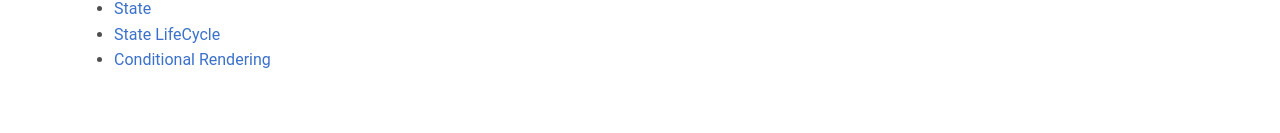
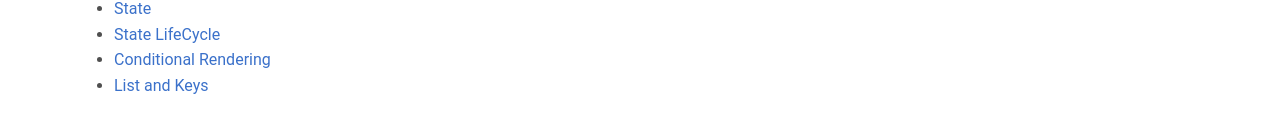
Before and after one commit to Khyati2701/second-App, a React (Create React App) app: page /examples/classcomponent in a window 1280 px wide. Shown: the part 197-330 px from the top of the page. Built offline with nearby package versions, Linux system fonts and the light colour scheme.

Commit message:
list and keys

```diff
--- /dev/null
+++ b/src/Component/Class-Component/07ListKeysInClassCompo.jsx
@@ -0,0 +1,22 @@
+import React, { Component } from "react";
+
+class ListKeysInClassCompo extends Component{
+
+        //jayare pn aapade data ne structuraised from ma arrange karvo che tayare kist no use kari chi apade.
+        //data always object and array na from ma aavse tene structurerised form ma arrange karva mate list no use kari chi.
+        //List: it means data structure wise set karva.
+        //array: it is non primitive datatype.it can use to store  multipal datatype in one datatype.
+        //array: return index start with(0).
+        //object: return key and value.
+    render(){
+        const items = [1,2,3,4,5]
+        console.log(items);
+        return(
+            <>
+            <h1>return</h1>
+            </>
+        )
+    }
+}
+
+export default ListKeysInClassCompo;
--- a/src/Component/Class-Component/ClassCompoMenu.jsx
+++ b/src/Component/Class-Component/ClassCompoMenu.jsx
@@ -11,6 +11,7 @@ class ClassCompoMenu extends Component {
                     <li><Link to="stateinclass">State</Link></li>
                     <li><Link to="statelifecycleinclass">State LifeCycle</Link></li>
                     <li><Link to="conditionalrenderinginclasscompo">Conditional Rendering</Link></li>
+                    <li><Link to="listkeysinclasscompo">List and Keys</Link></li>
                 </ul>
                 <Outlet></Outlet>
             </>
--- a/src/Component/Class-Component/ClassRoute.jsx
+++ b/src/Component/Class-Component/ClassRoute.jsx
@@ -7,6 +7,7 @@ import PropsInClassCompo from './03PropsInClassCompo.jsx';
 import StateInClassCompo from './04StateInClassCompo.jsx';
 import StateLifeCycleInClassCompo from './05StateLifeCycleInClassCompo.jsx';
 import ConditionalRenderingInClassCompo from './06ConditionalRenderingInClassCompo';
+import ListKeysInClassCompo from './07ListKeysInClassCompo';
 
 class ClassRoute extends Component {
     render() {
@@ -20,6 +21,7 @@ class ClassRoute extends Component {
                         <Route path="stateinclass" element={<StateInClassCompo />} />
                         <Route path="statelifecycleinclass" element={<StateLifeCycleInClassCompo />} />
                         <Route path="conditionalrenderinginclass" element={<ConditionalRenderingInClassCompo />} />
+                        <Route path="listkeysinclasscompo" element={<ListKeysInClassCompo />} />
                     </Route>
                 </Routes>
             </>
```
